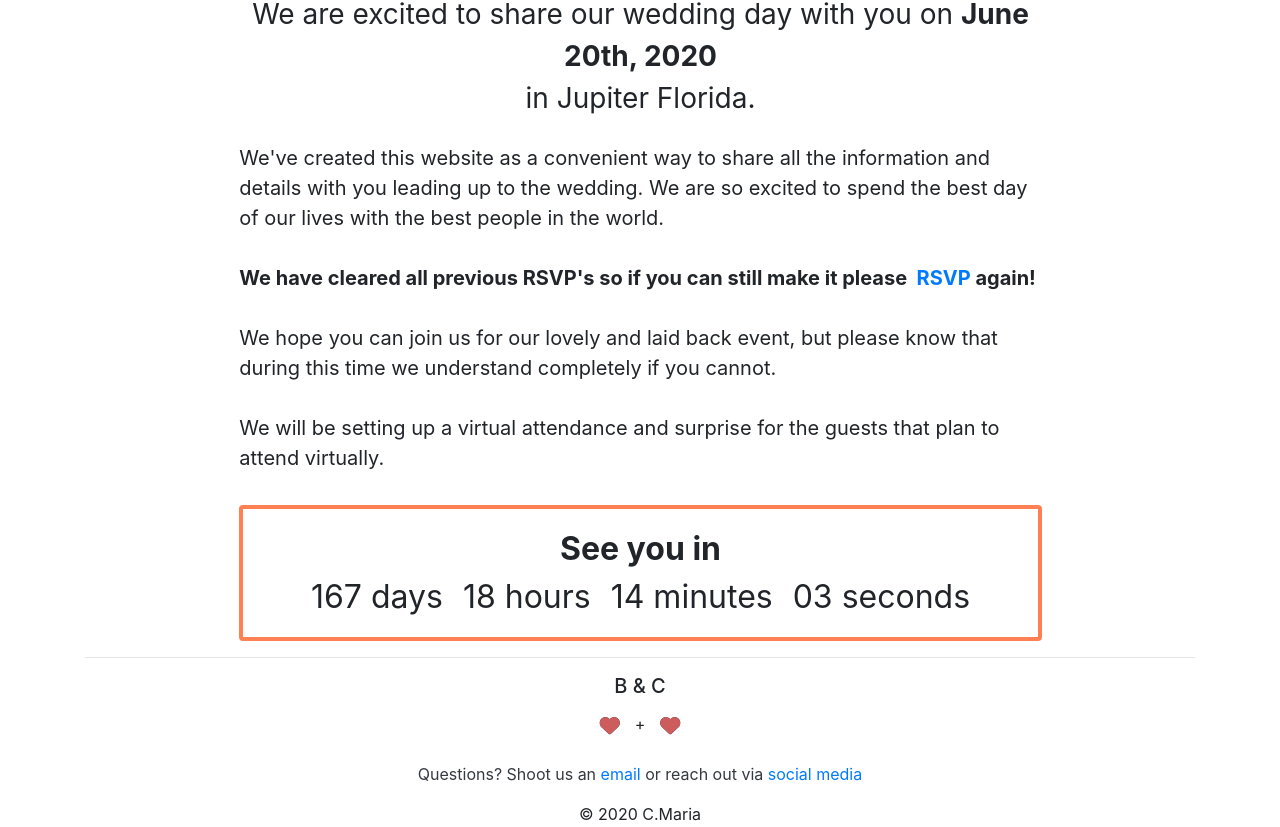
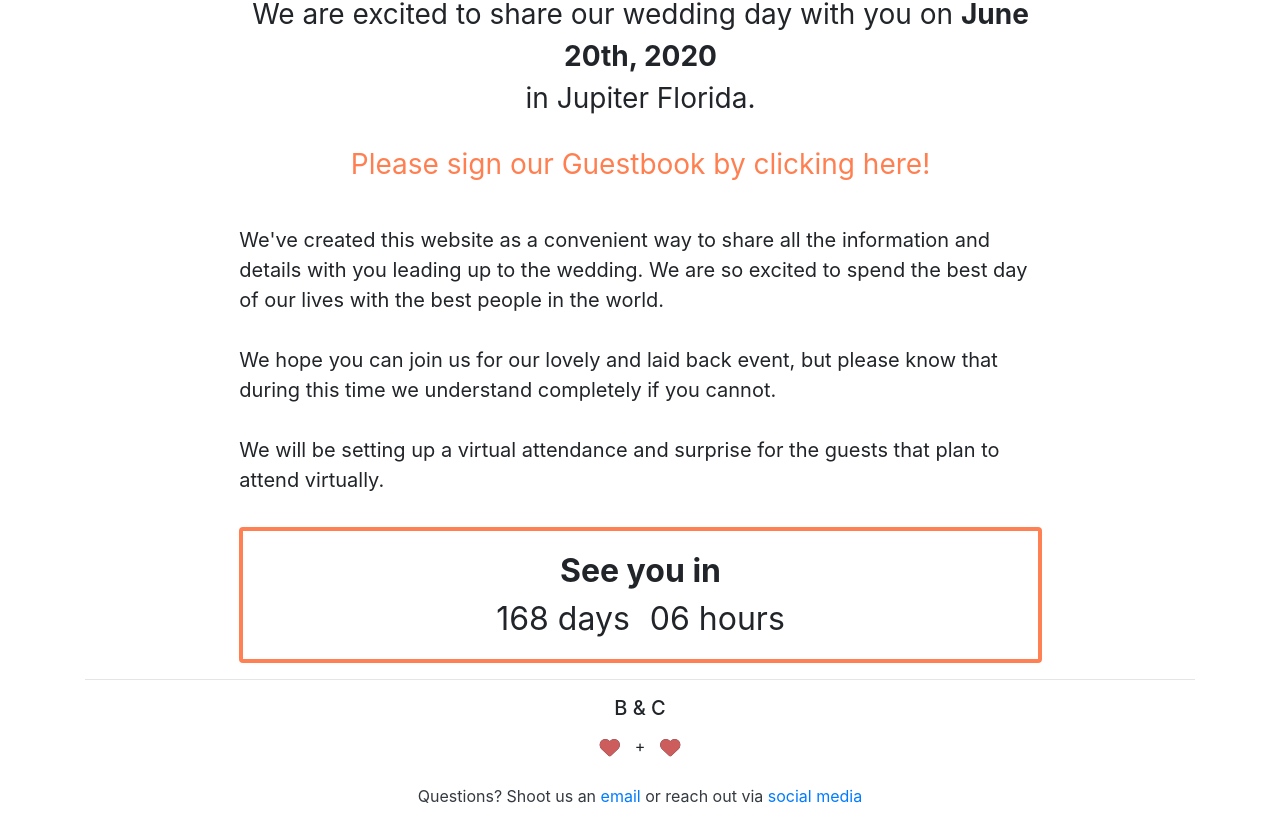
Before and after one commit to CrystalCodes01/brystalflwed, a React (Create React App) app in the folder brystalwed/: page /#/ in a window 1280 px wide. Shown: the part 624-1451 px from the top of the page. Built offline with nearby package versions, Linux system fonts and the light colour scheme.

Commit message:
last minute

```diff
--- a/brystalwed/src/App.scss
+++ b/brystalwed/src/App.scss
@@ -262,3 +262,16 @@ footer {
     opacity: 1;
   }
 }
+
+.coral {
+  color: $coral;
+}
+
+.noUnderline {
+  text-decoration: none;
+  &:hover,
+  &:focus {
+    text-decoration: none;
+    color: $ocean;
+  }
+}
--- a/brystalwed/src/home/Home.js
+++ b/brystalwed/src/home/Home.js
@@ -30,18 +30,22 @@ function Home() {
                 <br />
                 in Jupiter Florida.
               </p>
+              <div>
+                <p className="text-center top-1x bottom-1x">
+                  <a
+                    className="larger-2x text-center coral noUnderline"
+                    href="http://pub15.bravenet.com/guestbook/1237863242/"
+                  >
+                    Please sign our Guestbook by clicking here!
+                  </a>
+                </p>
+              </div>
+              <br />
               <p className="larger-1x">
                 We've created this website as a convenient way to share all the
                 information and details with you leading up to the wedding. We
                 are so excited to spend the best day of our lives with the best
                 people in the world.
-                <br />
-                <br />
-                <b>
-                  We have cleared all previous RSVP's so if you can still make
-                  it please &nbsp;
-                  <Link to="/rsvp">RSVP</Link> again!
-                </b>
                 <br />
                 <br />
                 We hope you can join us for our lovely and laid back event, but
--- a/brystalwed/src/timer/Timer.js
+++ b/brystalwed/src/timer/Timer.js
@@ -5,9 +5,9 @@ class Timer extends React.Component {
     super(props);
     this.state = {
       days: 0,
-      hours: 0,
-      minutes: 0,
-      seconds: 0
+      hours: 0
+      // minutes: ,
+      // seconds: 0
     };
   }
 
@@ -23,10 +23,11 @@ class Timer extends React.Component {
   getTimeDifference(eventDate) {
     const time = Date.parse(eventDate) - Date.parse(new Date());
     const days = Math.floor(time / (1000 * 60 * 60 * 24));
-    const hours = Math.floor((time / (1000 * 60 * 60)) % 24);
-    const minutes = Math.floor((time / 1000 / 60) % 60);
-    const seconds = Math.floor((time / 1000) % 60);
-    this.setState({ days, hours, minutes, seconds });
+    const hours = Math.floor((time / (1000 * 60 * 100)) % 24);
+    // const minutes = Math.floor((time / 1000 / 60) % 60);
+    // const seconds = Math.floor((time / 1000) % 60);
+    // this.setState({ days, hours, minutes, seconds });
+    this.setState({ days, hours });
   }
 
   render() {
@@ -43,14 +44,6 @@ class Timer extends React.Component {
           {this.leadingZero(this.state.hours)}{" "}
           {this.state.hours === 1 ? "hour" : "hours"}
         </div>
-        <div className="clock">
-          {this.leadingZero(this.state.minutes)}{" "}
-          {this.state.minutes === 1 ? "minute" : "minutes"}
-        </div>
-        <div className="clock">
-          {this.leadingZero(this.state.seconds)}{" "}
-          {this.state.seconds === 1 ? "second" : "seconds"}
-        </div>
       </div>
     );
   }
@@ -60,7 +53,7 @@ class TimerExtension extends Component {
   constructor(props) {
     super(props);
     this.state = {
-      events: [{ name: "See you in", date: "June 20, 2020" }]
+      events: [{ name: "See you in", date: "June 21, 2020" }]
     };
   }
 
--- a/brystalwed/src/virtual/VirtualWedding.js
+++ b/brystalwed/src/virtual/VirtualWedding.js
@@ -13,6 +13,17 @@ function VirtualWedding() {
       </p>
       <hr className="my-4" />
       <section className="container-fluid col-12 col-md-8 pl-md-3 col-lg-8">
+        <div id="countDown" className="timer-wrapper">
+          <p className="text-center top-1x bottom-1x">
+            <a
+              className="larger-3x text-center coral noUnderline"
+              href="http://pub15.bravenet.com/guestbook/1237863242/"
+            >
+              Please sign our Guestbook by clicking here!
+            </a>
+          </p>
+        </div>
+        <br />
         <p className="larger-1x text-center">
           The virtual wedding will be hosted on Zoom, a free application you can
           download and/or use on your computer.
```
